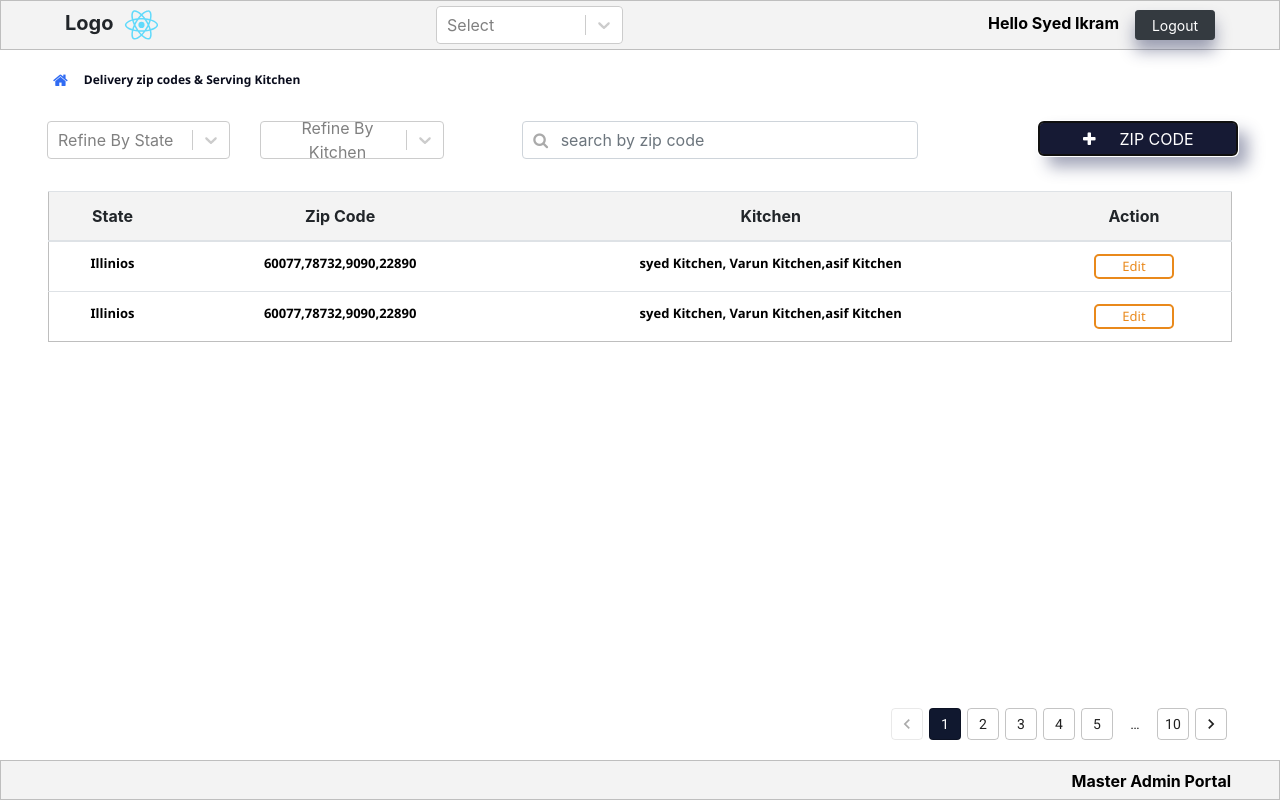
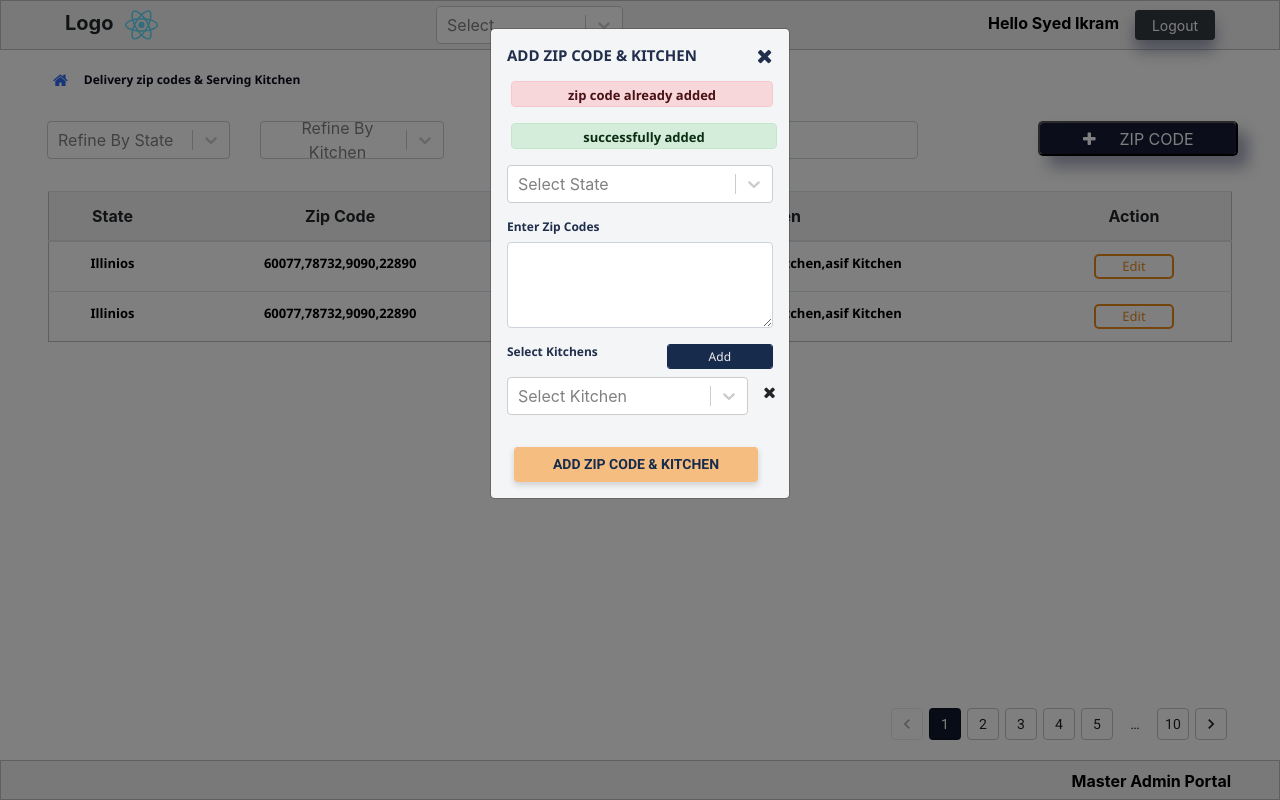
Before and after one commit to syed5511/Master-Admin-Ganesh, a React (Create React App) app: page /delivery in a window 1280 px wide. Both pictures are taken after a click on the button "ZIP CODE". Built offline with nearby package versions, Linux system fonts and the light colour scheme.

Commit message:
onclick of +zip code the popup appears

```diff
--- a/src/App.css
+++ b/src/App.css
@@ -355,6 +355,10 @@ td {
   opacity: "1";
 }
 
+.fa {
+  cursor: pointer;
+}
+
 html,
 body {
   overflow-x: hidden;
--- a/src/components/common/AddZipCodePopup.jsx
+++ b/src/components/common/AddZipCodePopup.jsx
@@ -12,9 +12,7 @@ import SuccessAlert from "./SuccessAlert";
 import ErrorAlert from "./ErrorAlert";
 import ButtonComponent from "./ButtonComponent";
 
-const AddZipCode = ({ className }) => {
-  const [modal, setModal] = useState(true);
-
+const AddZipCode = ({ className, isModalOPen, closeModal }) => {
   const [fields, setFields] = useState([{ value: null }]);
 
   const [options] = useState([
@@ -25,11 +23,13 @@ const AddZipCode = ({ className }) => {
 
   const [selectedOption] = useState(null);
 
+  // const toggle = () => {
+  //   return setModal(!modal);
+  // };
+
   const handleChange = () => {
     return selectedOption;
   };
-
-  const toggle = () => setModal(!modal);
 
   const handleAdd = () => {
     const values = [...fields];
@@ -55,19 +55,23 @@ const AddZipCode = ({ className }) => {
         click
       </Button> */}
       <Modal
-        isOpen={modal}
-        toggle={toggle}
+        isOpen={isModalOPen}
         className={className}
         style={{
           width: "300px",
         }}
       >
-        <ModalHeader toggle={toggle} style={{ borderBottom: "0px" }}>
+        <ModalHeader style={{ borderBottom: "0px" }}>
           <label
             className="label  mb-0"
             style={{ font: "Bold 15px/20px Segoe UI" }}
           >
             ADD ZIP CODE & KITCHEN
+            <i
+              className="fa fa-times form-control-feedback fa-lg"
+              style={{ marginLeft: "60px" }}
+              onClick={closeModal}
+            />
           </label>
         </ModalHeader>
 
@@ -109,11 +113,13 @@ const AddZipCode = ({ className }) => {
                 onClick={handleAdd}
               />
             </div>
+          </div>
 
-            <div className="col-sm-10 mt-3">
-              {fields.map((field, id) => {
-                return (
-                  <div key={`${field}-${id}`}>
+          {fields.map((field, id) => {
+            return (
+              <div key={`${field}-${id}`}>
+                <div className="row">
+                  <div className="form-group col-sm-11 mt-2">
                     <SelectComponent
                       type="Slctktchn"
                       options={options}
@@ -121,15 +127,18 @@ const AddZipCode = ({ className }) => {
                       value={selectedOption}
                       Placeholder="Select Kitchen"
                     />
+                  </div>
+                  <div>
                     <i
-                      className="fa fa-times form-control-feedback "
+                      className="fa fa-times form-control-feedback"
+                      style={{ marginTop: "15px" }}
                       onClick={() => handleRemove(id)}
                     />
                   </div>
-                );
-              })}
-            </div>
-          </div>
+                </div>
+              </div>
+            );
+          })}
         </ModalBody>
         <ModalFooter style={{ borderTop: "0px" }}>
           <div className="col-sm-12">
--- a/src/components/pages/DeliveryList.jsx
+++ b/src/components/pages/DeliveryList.jsx
@@ -4,8 +4,11 @@ import { useState } from "react";
 import SearchComponent from "../common/SearchComponent";
 import PaginationComponent from "./../common/Pagination";
 import ButtonComponent from "../common/ButtonComponent";
+import AddZipCode from "./../common/AddZipCodePopup";
 
 const DeliveryList = () => {
+  const [isModalOpen, setModalOpen] = useState(false);
+
   const [options] = useState([
     { value: "chocolate", label: "Chocolate" },
     { value: "strawberry", label: "Strawberry" },
@@ -16,6 +19,14 @@ const DeliveryList = () => {
 
   const handleChange = () => {
     return selectedOption;
+  };
+
+  const handleModal = () => {
+    return setModalOpen(true);
+  };
+
+  const closeModal = () => {
+    return setModalOpen(!isModalOpen);
   };
   return (
     <React.Fragment>
@@ -67,7 +78,9 @@ const DeliveryList = () => {
               }
               label="ZIP CODE"
               type="addZipBtn"
+              onClick={handleModal}
             />
+            <AddZipCode isModalOPen={isModalOpen} closeModal={closeModal} />
           </div>
         </div>
       </div>
```
